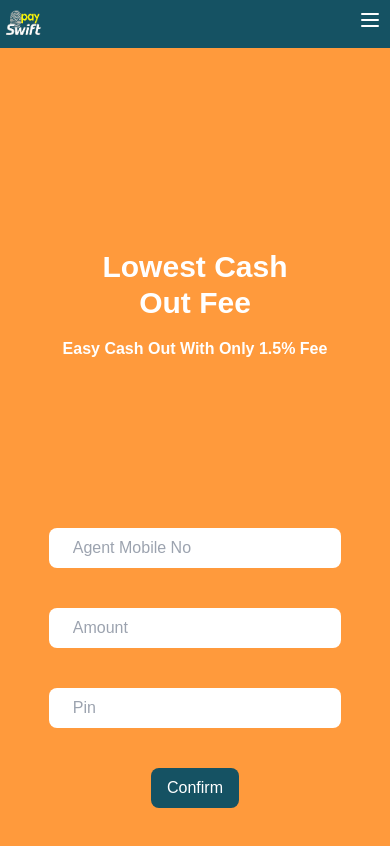
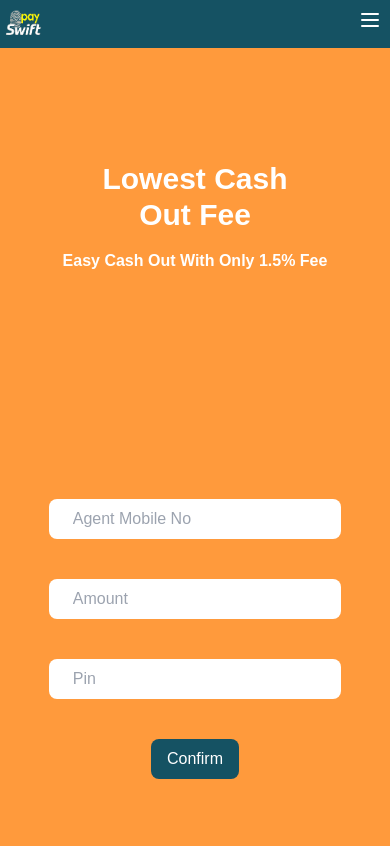
Before and after one commit to Md-Rashedul-Islam-Rajib/pay-swift, a React (Vite) app: page /cash-out in a window 390 px wide. Shown: the top 846 px of the page. Built offline with nearby package versions, Linux system fonts and the light colour scheme.

Commit message:
send money page modified

```diff
--- a/src/pages/CashOut.jsx
+++ b/src/pages/CashOut.jsx
@@ -15,7 +15,7 @@ const CashOut = () => {
 
     return (
         <section className="grid grid-cols-1 md:grid-cols-2 items-center h-screen justify-center bg-[#ff9a3c]">
-      <div className="flex-col items-center pt-[30%] md:pt-0 text-center md:text-start text-white md:ml-[20%] space-y-4 md:space-y-12">
+      <div className="flex-col items-center text-center md:text-start text-white md:ml-[20%] space-y-4 md:space-y-12">
         <h1 className="font-bold text-3xl md:text-6xl">Lowest Cash <br /> Out Fee</h1>
         <p className="font-semibold  md:text-xl">Easy Cash Out With Only 1.5% Fee</p>
       </div>
--- a/src/pages/SendMoney.jsx
+++ b/src/pages/SendMoney.jsx
@@ -14,7 +14,7 @@ const SendMoney = () => {
   };
   return (
     <section className="grid grid-cols-1 md:grid-cols-2 items-center h-screen justify-center bg-primary">
-      <div className="flex-col items-center text-center md:text-start text-white md:ml-[20%] md:space-y-12">
+      <div className="flex-col items-center pt-[30%] md:pt-0 text-center md:text-start text-white md:ml-[20%] space-y-4 md:space-y-12">
         <h1 className="font-bold text-3xl md:text-6xl">Send Money Easily</h1>
         <p className="font-semibold  md:text-xl">Easy Money Transfer to others</p>
       </div>
```
